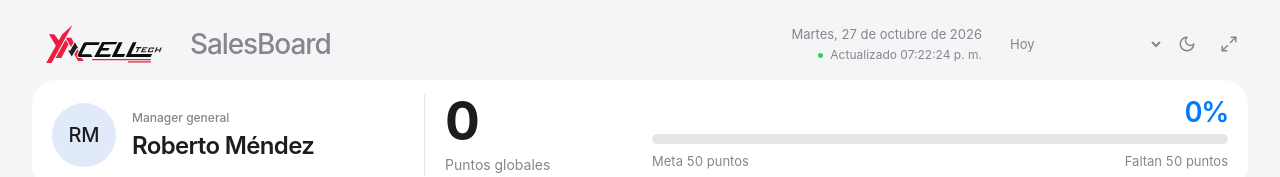
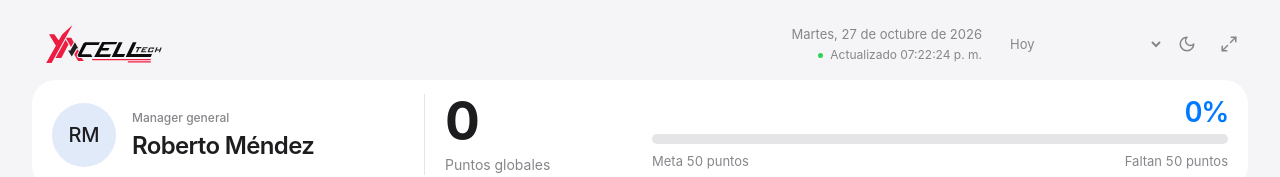
Before and after one commit to MicaelCedano/Yacelltech.SalesBoard, a Next.js app: page / in a window 1280 px wide. Shown: the top 177 px of the page. Built offline with nearby package versions, Linux system fonts and the light colour scheme; no server answers; the database is empty.

Commit message:
Hide SalesBoard label in public header

```diff
--- a/src/components/board/public-salesboard.tsx
+++ b/src/components/board/public-salesboard.tsx
@@ -37,7 +37,7 @@ export function PublicSalesBoard({ initialSnapshot }: { initialSnapshot: SalesBo
   return (
     <main className="public-board" data-tv={isTvMode}>
       <header className="board-header">
-        <div className="board-wordmark"><YacellTechLogo className="board-brand-logo" /><div className="board-brand-copy"><span>SalesBoard</span>{storeName.toLowerCase() !== "yacelltech" && <small>{storeName}</small>}</div></div>
+        <div className="board-wordmark"><YacellTechLogo className="board-brand-logo" />{storeName.toLowerCase() !== "yacelltech" && <div className="board-brand-copy"><small>{storeName}</small></div>}</div>
         <div className="board-header-right">
           <div className="board-date"><span>{formatLongDateSantoDomingo(today)}</span><small><span className="connection-dot" data-connected={connectionStatus === "connected"} />{connectionStatus === "reconnecting" ? "Reconectando…" : `Actualizado ${formatTimeSantoDomingo(snapshot.lastUpdatedIso)}`}</small></div>
           <div className="board-controls">
```
